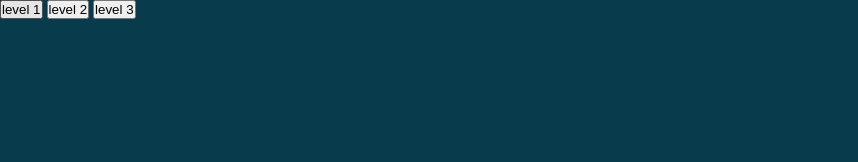
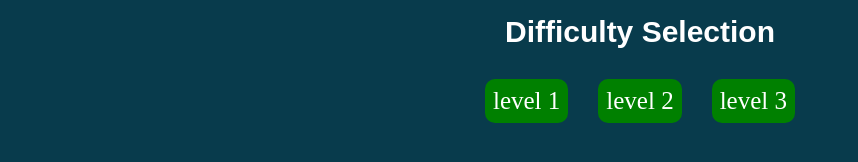
Before and after one commit to 25Simone/js-campominato-grid, a plain HTML site: page index.html in a window 1280 px wide. Shown: the whole page, without its empty margins (0-858 px from the left). Drawn offline with Linux system fonts and the light colour scheme.

Commit message:
implementazione css dei pulsanti ed esercizio completato

```diff
--- a/css/style.css
+++ b/css/style.css
@@ -25,6 +25,26 @@ body{
     height: 80px;
     border: 2px solid #fff;
 }
-.box.green{
+.box.box-bg-color{
+    background-color: #00bcad;
+}
+.buttons-container{
+    display: flex;
+    justify-content: center;
+}
+.button{
+    margin: 15px;
+    padding: 8px;
+    font-size: 25px;
+    color: #fff;
     background-color: green;
+    border-radius: 10px;
+    cursor: pointer;
 }
+h2{
+    margin: 15px;
+    color: #fff;
+    text-align: center;
+    font-size: 30px;
+    font-family: sans-serif;
+}
--- a/index.html
+++ b/index.html
@@ -8,10 +8,11 @@
     <title>Document</title>
 </head>
 <body>
-    <div class="button-container">
-        <button id="button-level1">level 1</button>
-        <button id="button-level2">level 2</button>
-        <button id="button-level3">level 3</button>
+    <h2>Difficulty Selection</h2>
+    <div class="buttons-container">
+        <div class="button" id="button-level1">level 1</div>
+        <div class="button" id="button-level2">level 2</div>
+        <div class="button" id="button-level3">level 3</div>
     </div>
     <div class="container"></div>
     <script src="./js/script.js"></script>
--- a/js/script.js
+++ b/js/script.js
@@ -2,7 +2,7 @@
 // funzione evento cambio colore al click del box
 function createEvent(element) {
     element.addEventListener('click', function() {
-        this.classList.toggle('green');
+        this.classList.toggle('box-bg-color');
     })
 }
 
```
